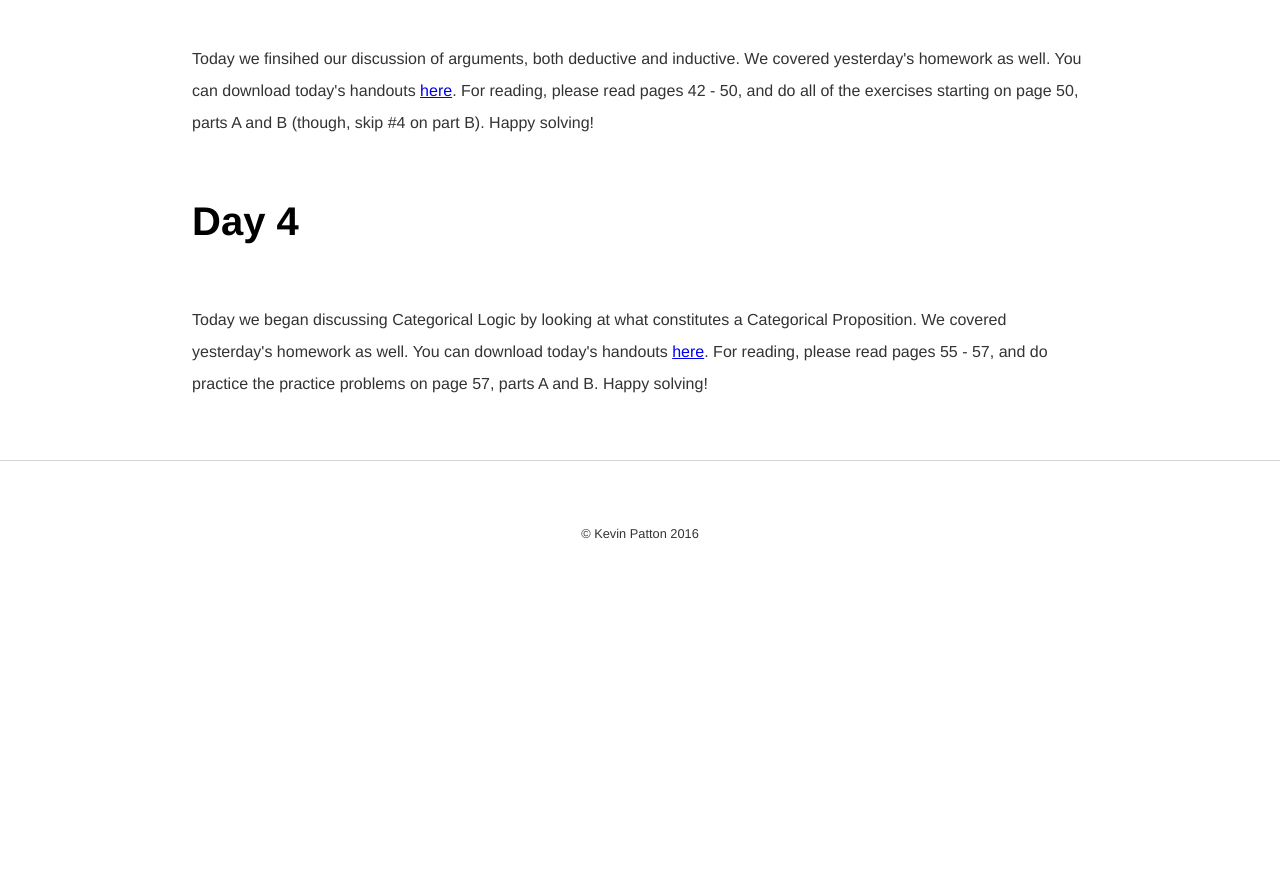
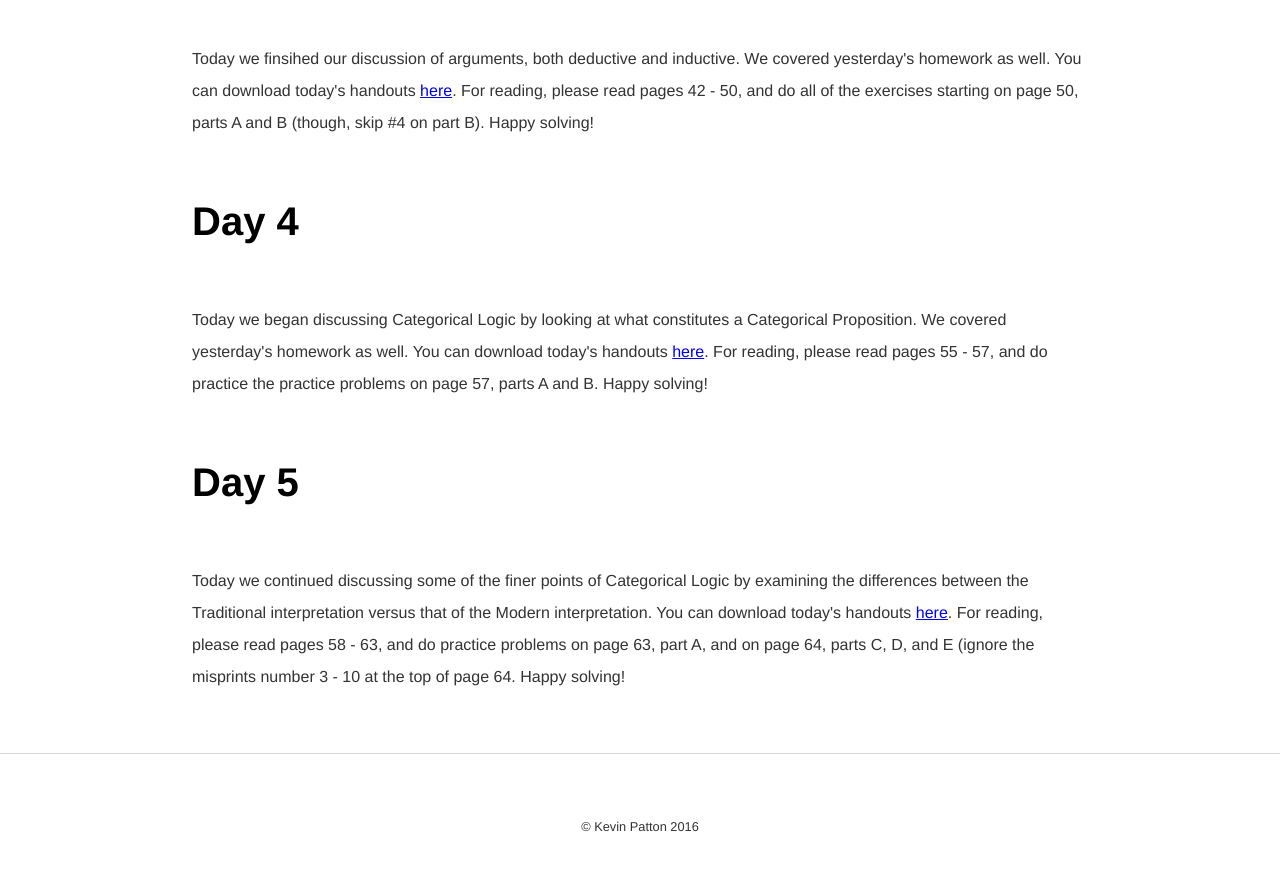
Before and after one commit to kevinjpatton/kevinjpatton.github.io, a Jekyll site: the page built from teaching/phil_110/index.html, in a window 1280 px wide and 900 px high, scrolled down 915 px. Shown: the top 871 px of the window. Built offline with Jekyll 4.4.1, drawn with Linux system fonts in a browser that asks for light colours; Markdown is read by kramdown in place of the engine named in the settings; before the commit the page ends 1522 px from its top, so only the background shows below that.

Commit message:
Update index.html

```diff
--- a/teaching/phil_110/index.html
+++ b/teaching/phil_110/index.html
@@ -13,3 +13,5 @@ title: Philosophy 110 - Kevin Patton
 <p>Today we finsihed our discussion of arguments, both deductive and inductive.  We covered yesterday's homework as well.  You can download today's handouts <a href=/teaching/phil_110/Day3-Section1.4.pdf target="_blank">here</a>.  For reading, please read pages 42 - 50, and do all of the exercises starting on page 50, parts A and B (though, skip #4 on part B).  Happy solving!</p>
 <h1>Day 4</h1>
 <p>Today we began discussing Categorical Logic by looking at what constitutes a Categorical Proposition.  We covered yesterday's homework as well.  You can download today's handouts <a href=/teaching/phil_110/Day4-Section4.1.pdf target="_blank">here</a>.  For reading, please read pages 55 - 57, and do practice the practice problems on page 57, parts A and B.  Happy solving!</p>
+<h1>Day 5</h1>
+<p>Today we continued discussing some of the finer points of Categorical Logic by examining the differences between the Traditional interpretation versus that of the Modern interpretation.  You can download today's handouts <a href=/teaching/phil_110/Day6-Section4.2-4.3_1.pdf target="_blank">here</a>.  For reading, please read pages 58 - 63, and do practice problems on page 63, part A, and on page 64, parts C, D, and E (ignore the misprints number 3 - 10 at the top of page 64.  Happy solving!</p>
```
